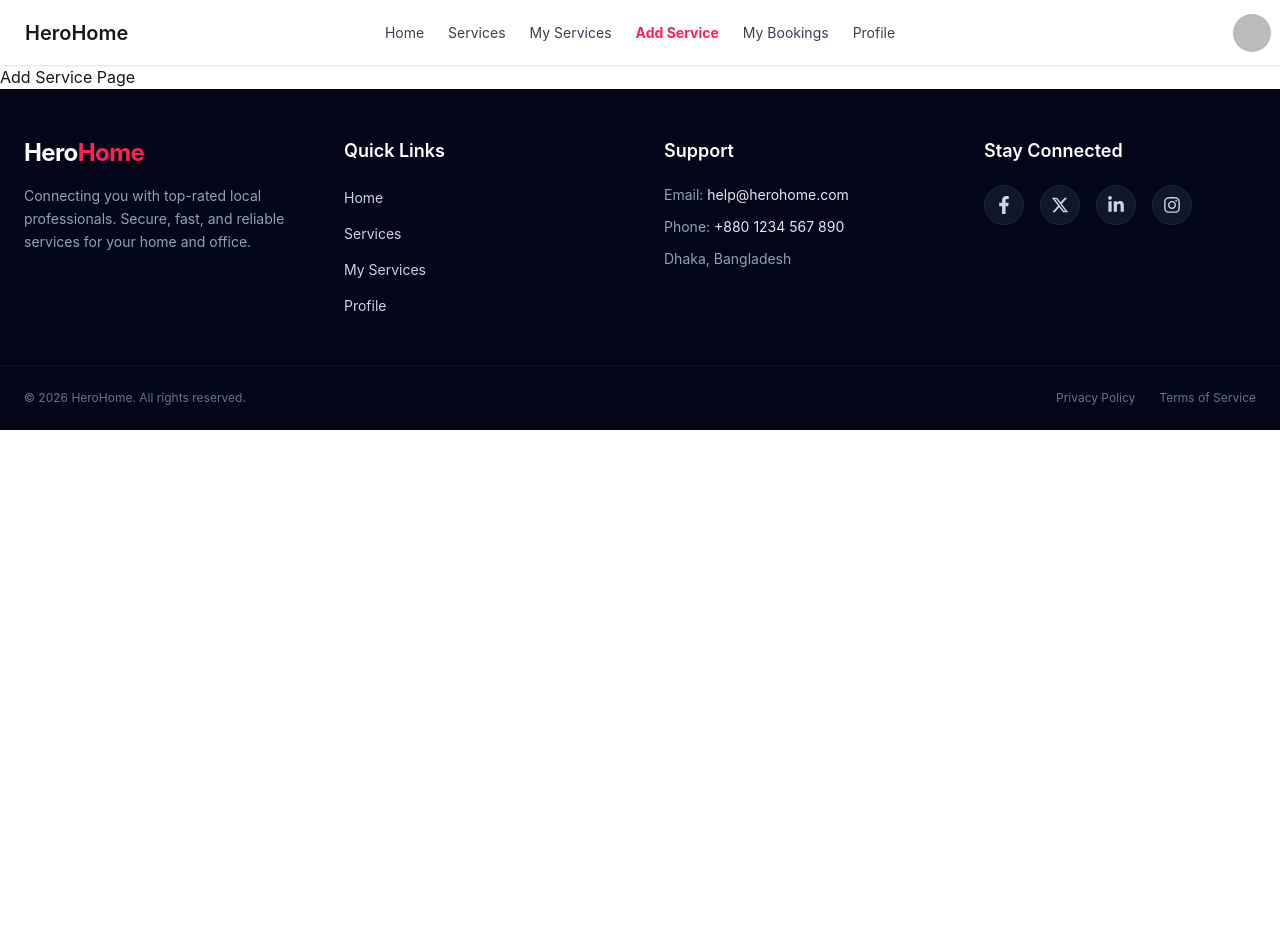
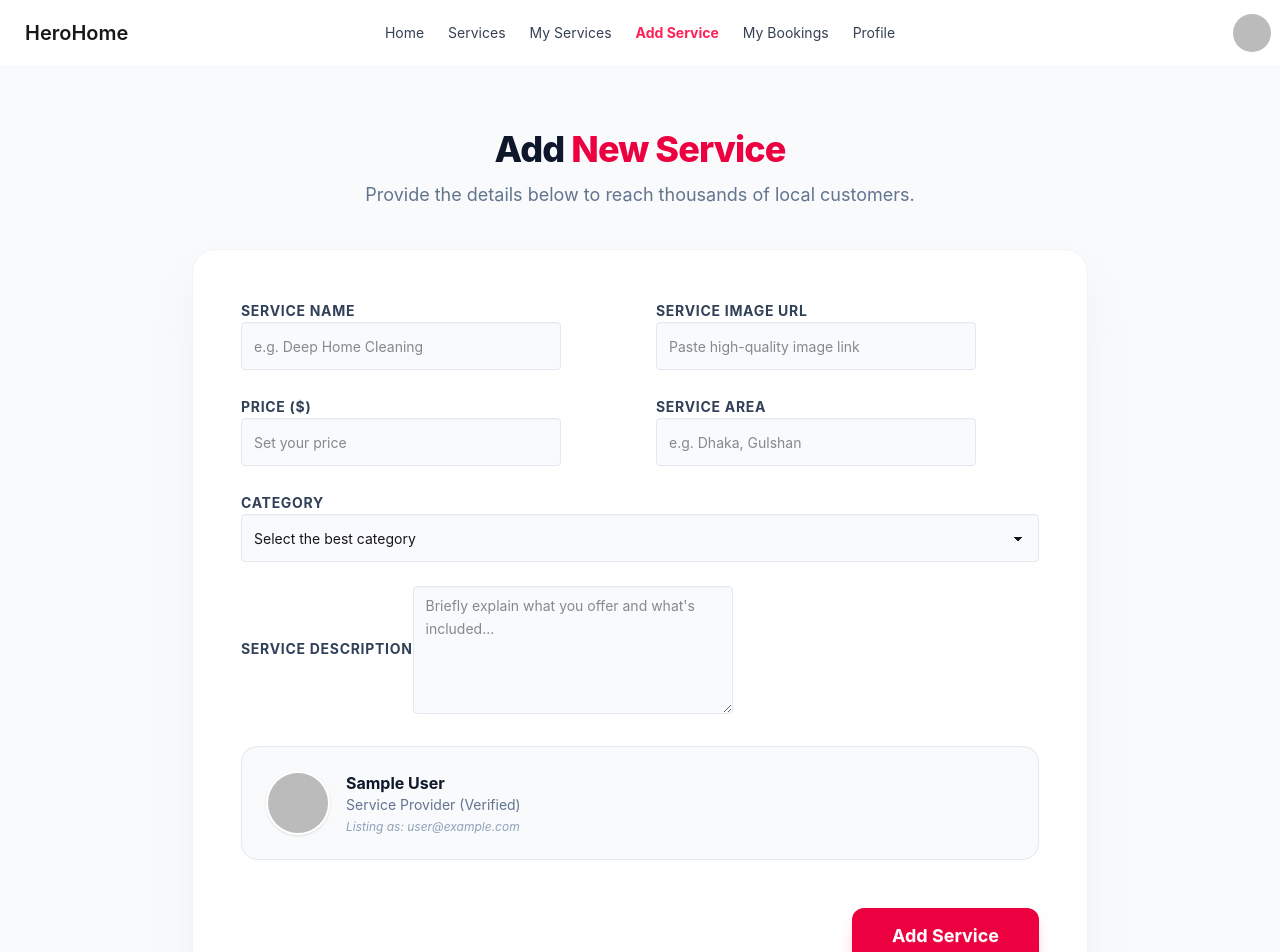
Before and after one commit to mohammademon393/HeroHome-client-A10, a React (Vite) app: page /add-service in a window 1280 px wide. Shown: the top 952 px of the page. Before the commit the page ends 800 px from the top, so only its background shows below. Built offline with nearby package versions, Linux system fonts and the light colour scheme; no server answers; sample sign-in values are in the browser's storage.

Commit message:
dynamic add service page done

```diff
--- a/package.json
+++ b/package.json
@@ -11,11 +11,13 @@
   },
   "dependencies": {
     "@tailwindcss/vite": "^4.2.1",
+    "axios": "^1.13.6",
     "firebase": "^12.9.0",
     "react": "^19.2.0",
     "react-dom": "^19.2.0",
     "react-icons": "^5.5.0",
     "react-router": "^7.13.1",
+    "react-router-dom": "^7.13.1",
     "sweetalert2": "^11.26.20",
     "tailwindcss": "^4.2.1"
   },
--- a/src/pages/All-Services/AddService.jsx
+++ b/src/pages/All-Services/AddService.jsx
@@ -1,11 +1,196 @@
-import React from 'react';
+import React, { use } from "react";
+import Swal from "sweetalert2";
+import axios from "axios";
+import { useNavigate } from "react-router-dom";
+import { AuthContext } from "../../context/AuthContext";
 
 const AddService = () => {
-    return (
-        <div>
-            <h1>Add Service Page</h1>
+  const { user } = use(AuthContext);
+  const navigate = useNavigate();
+
+  const handleAddService = async (e) => {
+    e.preventDefault();
+    const form = e.target;
+
+    const serviceData = {
+      serviceName: form.serviceName.value,
+      image: form.image.value,
+      price: parseFloat(form.price.value),
+      area: form.area.value,
+      category: form.category.value,
+      description: form.description.value,
+      providerName: user?.displayName,
+      providerEmail: user?.email,
+      providerImage: user?.photoURL,
+    };
+
+    try {
+      const response = await axios.post(
+        "http://localhost:5000/services",
+        serviceData,
+      );
+
+      if (response.data.insertedId) {
+        Swal.fire({
+          icon: "success",
+          title: "Successfully Listed!",
+          text: "Your new service is now live for customers.",
+          showConfirmButton: false,
+          timer: 2000,
+        });
+        form.reset();
+        navigate("/my-services"); // অ্যাড করার পর মাই সার্ভিস পেজে নিয়ে যাবে
+      }
+    } catch (error) {
+      Swal.fire({
+        icon: "error",
+        title: "Submission Failed",
+        text: "Could not add service. Please try again.",
+      });
+    }
+  };
+
+  return (
+    <div className="min-h-screen bg-[#F8FAFC] py-16 px-4 font-sans">
+      <div className="max-w-4xl mx-auto">
+        {/* Header Section */}
+        <div className="text-center mb-10">
+          <h2 className="text-4xl font-extrabold text-slate-900 tracking-tight">
+            Add <span className="text-rose-600">New Service</span>
+          </h2>
+          <p className="text-slate-500 mt-3 text-lg">
+            Provide the details below to reach thousands of local customers.
+          </p>
         </div>
-    );
+
+        <div className="bg-white rounded-3xl shadow-2xl shadow-slate-200/60 overflow-hidden border border-slate-100">
+          <form onSubmit={handleAddService} className="p-8 md:p-12 space-y-8">
+            {/* Grid Layout for Inputs */}
+            <div className="grid grid-cols-1 md:grid-cols-2 gap-x-8 gap-y-6">
+              {/* Service Name */}
+              <div className="form-control">
+                <label className="label text-sm font-bold text-slate-700 uppercase tracking-wider">
+                  Service Name
+                </label>
+                <input
+                  name="serviceName"
+                  type="text"
+                  placeholder="e.g. Deep Home Cleaning"
+                  className="input input-bordered bg-slate-50 border-slate-200 focus:bg-white focus:border-rose-500 focus:ring-2 focus:ring-rose-500/20 transition-all duration-300 h-12"
+                  required
+                />
+              </div>
+
+              {/* Service Image URL */}
+              <div className="form-control">
+                <label className="label text-sm font-bold text-slate-700 uppercase tracking-wider">
+                  Service Image URL
+                </label>
+                <input
+                  name="image"
+                  type="url"
+                  placeholder="Paste high-quality image link"
+                  className="input input-bordered bg-slate-50 border-slate-200 focus:bg-white focus:border-rose-500 focus:ring-2 focus:ring-rose-500/20 transition-all duration-300 h-12"
+                  required
+                />
+              </div>
+
+              {/* Price */}
+              <div className="form-control">
+                <label className="label text-sm font-bold text-slate-700 uppercase tracking-wider">
+                  Price ($)
+                </label>
+                <input
+                  name="price"
+                  type="number"
+                  placeholder="Set your price"
+                  className="input input-bordered bg-slate-50 border-slate-200 focus:bg-white focus:border-rose-500 focus:ring-2 focus:ring-rose-500/20 transition-all duration-300 h-12"
+                  required
+                />
+              </div>
+
+              {/* Service Area */}
+              <div className="form-control">
+                <label className="label text-sm font-bold text-slate-700 uppercase tracking-wider">
+                  Service Area
+                </label>
+                <input
+                  name="area"
+                  type="text"
+                  placeholder="e.g. Dhaka, Gulshan"
+                  className="input input-bordered bg-slate-50 border-slate-200 focus:bg-white focus:border-rose-500 focus:ring-2 focus:ring-rose-500/20 transition-all duration-300 h-12"
+                  required
+                />
+              </div>
+
+              {/* Category Dropdown */}
+              <div className="form-control md:col-span-2">
+                <label className="label text-sm font-bold text-slate-700 uppercase tracking-wider">
+                  Category
+                </label>
+                <select
+                  name="category"
+                  className="select select-bordered bg-slate-50 border-slate-200 focus:bg-white focus:border-rose-500 transition-all h-12 w-full"
+                >
+                  <option disabled selected>
+                    Select the best category
+                  </option>
+                  <option>Home Cleaning</option>
+                  <option>Electrical Support</option>
+                  <option>Plumbing Service</option>
+                  <option>Packing & Shifting</option>
+                  <option>Appliance Repair</option>
+                </select>
+              </div>
+
+              {/* Description */}
+              <div className="form-control md:col-span-2">
+                <label className="label text-sm font-bold text-slate-700 uppercase tracking-wider">
+                  Service Description
+                </label>
+                <textarea
+                  name="description"
+                  className="textarea textarea-bordered bg-slate-50 border-slate-200 focus:bg-white focus:border-rose-500 transition-all h-32 leading-relaxed"
+                  placeholder="Briefly explain what you offer and what's included..."
+                  required
+                ></textarea>
+              </div>
+            </div>
+
+            {/* Provider Preview Card (Visual Only) */}
+            <div className="bg-slate-50 rounded-2xl p-6 border border-slate-200 flex items-center gap-4">
+              <img
+                src={user?.photoURL}
+                alt="Provider"
+                className="w-16 h-16 rounded-full border-2 border-white shadow-sm object-cover"
+              />
+              <div>
+                <h4 className="font-bold text-slate-900">
+                  {user?.displayName}
+                </h4>
+                <p className="text-sm text-slate-500">
+                  Service Provider (Verified)
+                </p>
+                <p className="text-xs text-slate-400 mt-1 italic">
+                  Listing as: {user?.email}
+                </p>
+              </div>
+            </div>
+
+            {/* Submit Button */}
+            <div className="flex justify-end pt-4">
+              <button
+                type="submit"
+                className="btn bg-rose-600 hover:bg-rose-700 border-none text-white px-10 h-14 rounded-xl text-lg font-bold shadow-lg shadow-rose-200 transition-all transform hover:-translate-y-1 active:scale-95 w-full md:w-auto"
+              >
+                Add Service
+              </button>
+            </div>
+          </form>
+        </div>
+      </div>
+    </div>
+  );
 };
 
 export default AddService;
--- a/src/pages/LoginRegister/Login.jsx
+++ b/src/pages/LoginRegister/Login.jsx
@@ -4,7 +4,8 @@ import { AuthContext } from "../../context/AuthContext";
 import Swal from "sweetalert2";
 
 const Login = () => {
-  const { googleSignIn, signInUser } = use(AuthContext);
+  const  googleSignIn = use(AuthContext);
+  const  signInUser = use(AuthContext);
   const location = useLocation();
   const navigate = useNavigate();
 
```
Also changed, not shown: 1 other file (tests, documents, lock files or other folders).
